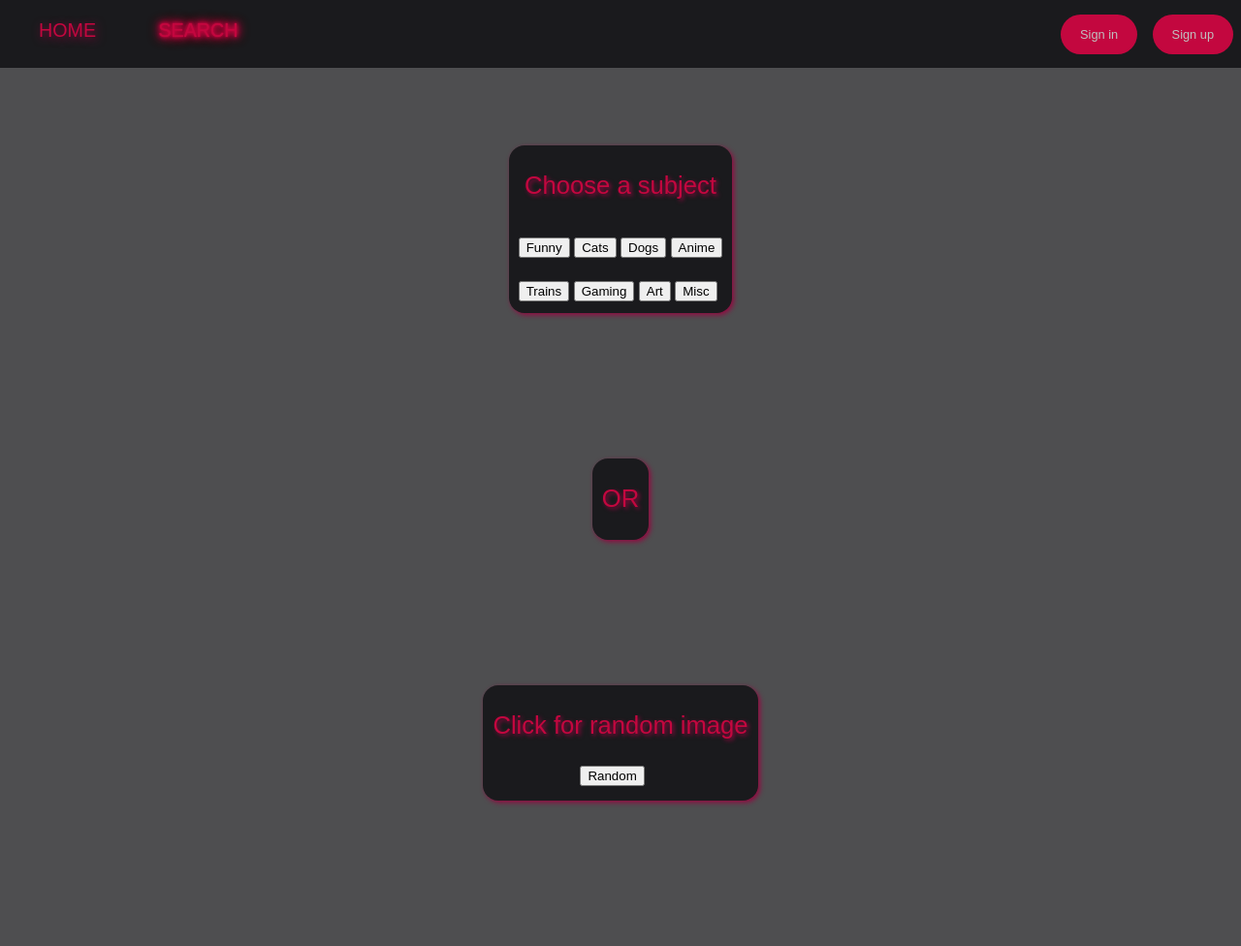
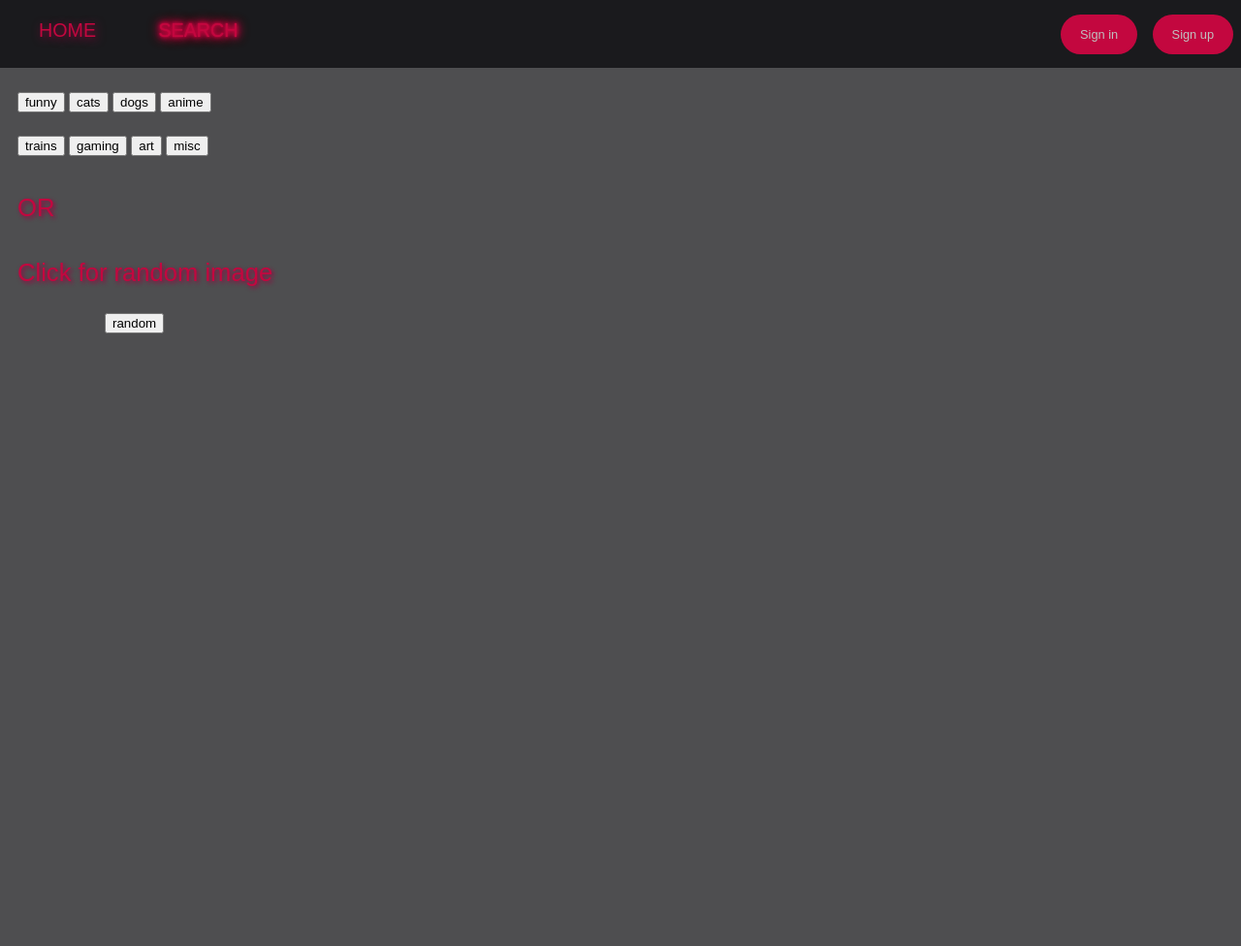
Before and after one commit to oskrsjlnd/imageboard, a Flask app: page /search in a window 1280 px wide. Shown: the whole page at 97% size. After the commit the page ends 344 px from the top, so only its background shows below. Run offline with Flask 2, Linux system fonts and the light colour scheme.

Commit message:
class changes due to css changes

```diff
--- a/templates/login_error.html
+++ b/templates/login_error.html
@@ -10,7 +10,7 @@
 {% endblock %}
 
 {% block content %}
-    <div class="form_container">
+    <div class="item_container">
         <h1 class="header_1">Please login first!</h1>
     </div>
 {% endblock %}
--- a/templates/notification.html
+++ b/templates/notification.html
@@ -10,7 +10,7 @@
 {% endblock %}
 
 {% block content %}
-    <div class="form_container">
+    <div class="item_container">
         <h1 class="header_1">{{ msg }}</h1>
     </div>
 {% endblock %}
--- a/templates/search.html
+++ b/templates/search.html
@@ -13,27 +13,26 @@
 {% endblock %}
 
 {% block content %}
-    <div class="form_container">
-        <h1 class="header_1">Choose a subject</h1>
+    <div class="item_container">
+        <h1 class="header_1">choose a subject</h1>
         <div class="subject_box">
-            <a href="{{url_for('category', subject="funny")}}"><button class="subj_button">Funny</button></a>
-            <a href="{{url_for('category', subject="cats")}}"><button class="subj_button">Cats</button></a>
-            <a href="{{url_for('category', subject="dogs")}}"><button class="subj_button">Dogs</button></a>
-            <a href="{{url_for('category', subject="anime")}}"><button class="subj_button">Anime</button></a>
+            <a href="{{url_for('category', subject="funny")}}"><button class="button">funny</button></a>
+            <a href="{{url_for('category', subject="cats")}}"><button class="button">cats</button></a>
+            <a href="{{url_for('category', subject="dogs")}}"><button class="button">dogs</button></a>
+            <a href="{{url_for('category', subject="anime")}}"><button class="button">anime</button></a>
         </div>
-
         <div class="subject_box">
-            <a href="{{url_for('category', subject="trains")}}"><button class="subj_button">Trains</button></a>
-            <a href="{{url_for('category', subject="gaming")}}"><button class="subj_button">Gaming</button></a>
-            <a href="{{url_for('category', subject="art")}}"><button class="subj_button">Art</button></a>
-            <a href="{{url_for('category', subject="misc")}}"><button class="subj_button">Misc</button></a>
+            <a href="{{url_for('category', subject="trains")}}"><button class="button">trains</button></a>
+            <a href="{{url_for('category', subject="gaming")}}"><button class="button">gaming</button></a>
+            <a href="{{url_for('category', subject="art")}}"><button class="button">art</button></a>
+            <a href="{{url_for('category', subject="misc")}}"><button class="button">misc</button></a>
         </div>
     </div>
-    <div class="form_container">
+    <div class="item_container">
         <h1 class="header_1">OR</h1>
     </div>
-    <div class="form_container">
+    <div class="item_container">
         <h1 class="header_1">Click for random image</h1>
-        <a class="search_button" href="{{url_for('random_image')}}"><button>Random</button></a>
+        <a class="search_button" href="{{url_for('random_image')}}"><button class="button">random</button></a>
     </div>
 {% endblock %}
```
Also changed, not shown: templates/category.html (+3 -3 lines), templates/create_acc.html (+11 -11 lines), templates/index.html (+5 -5 lines), templates/upload.html (+9 -9 lines).
